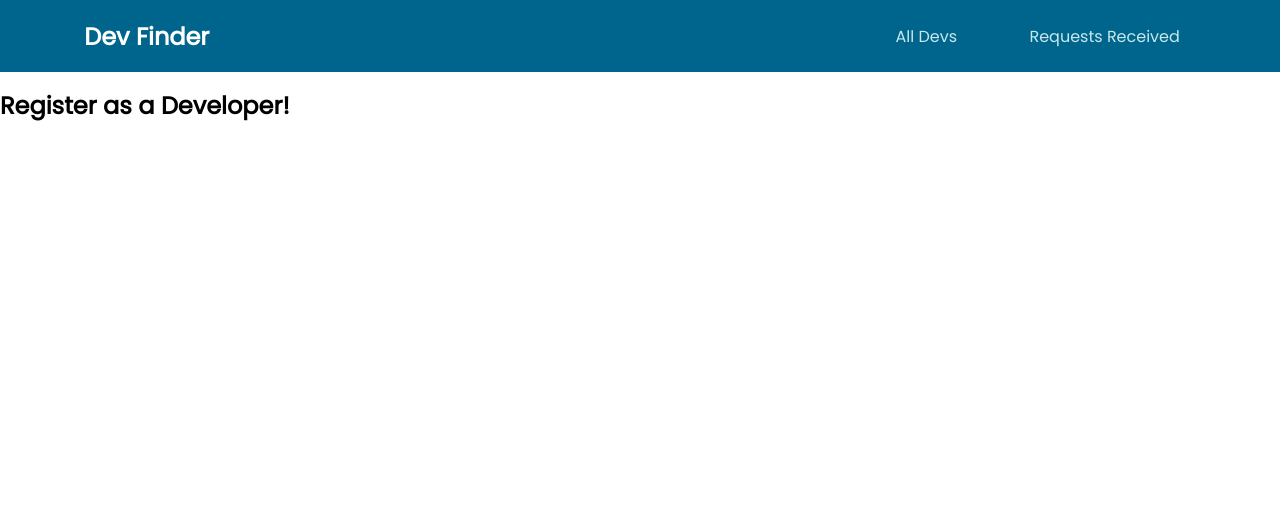
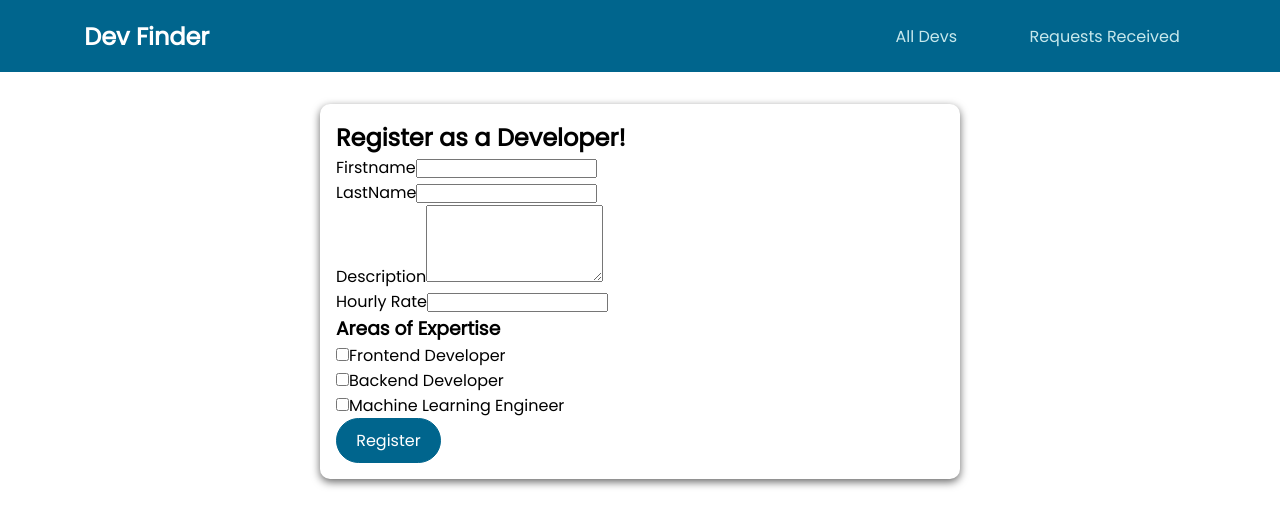
Before and after one commit to torressam333/dev-finder, a Vue app: page /register in a window 1280 px wide. Shown: the top 526 px of the page. Built offline with nearby package versions, Linux system fonts and the light colour scheme.

Commit message:
Use dev form within dev registration

```diff
--- a/src/pages/developers/DevForm.vue
+++ b/src/components/developers/DevForm.vue
@@ -1,5 +1,5 @@
 <template>
-  <form action="">
+  <form action="" @submit.prevent="formSubmitted">
     <div class="form-control">
       <label for="firstname">Firstname</label>
       <input type="text" id="firstname" v-model.trim="firstName" />
@@ -57,5 +57,18 @@ export default {
       lastName: '',
     };
   },
+  methods: {
+    formSubmitted() {
+      const formData = {
+        areas: this.areas,
+        desc: this.description,
+        first: this.firstName,
+        last: this.lastName,
+        rate: this.hourlyRate,
+      };
+
+      console.log(formData);
+    },
+  },
 };
 </script>
--- a/src/pages/developers/DevRegistration.vue
+++ b/src/pages/developers/DevRegistration.vue
@@ -1,6 +1,20 @@
 <template>
   <section>
-    <h2>Register as a Developer!</h2>
-
+    <base-card>
+      <h2>Register as a Developer!</h2>
+      <dev-form />
+    </base-card>
   </section>
 </template>
+
+<script>
+import BaseCard from '../../components/base-components/BaseCard.vue';
+import DevForm from '../../components/developers/DevForm.vue';
+export default {
+  name: 'dev-registration',
+  components: {
+    BaseCard,
+    DevForm,
+  },
+};
+</script>
```
Also changed, not shown: 1 other file (tests, documents, lock files or other folders).
